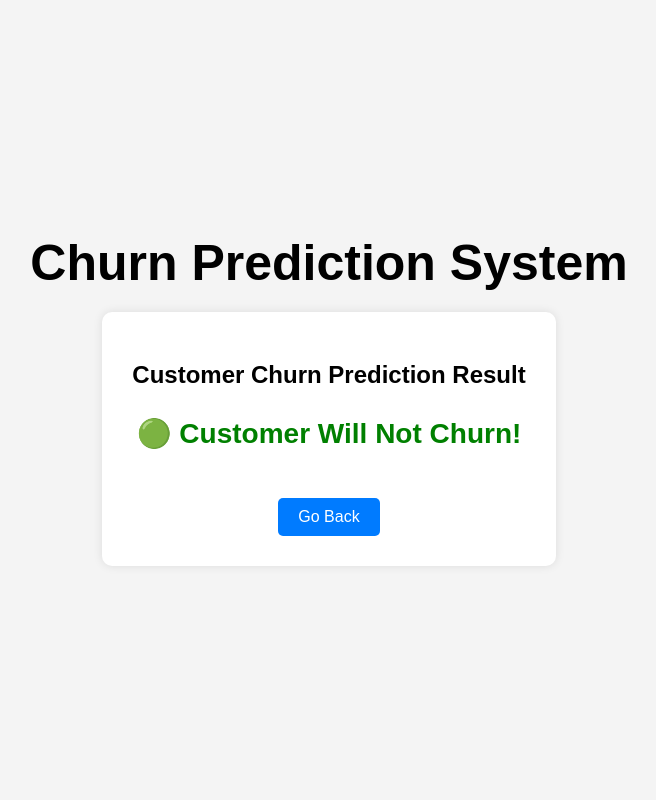
After one commit to rushalparajuli/churn_prediction, a Python web app: template templates/result.html in a window 1280 px wide. The commit adds this page. Shown: the whole page, without its empty margins (311-967 px from the left). Run offline with Jinja, Linux system fonts and the light colour scheme; the template is opened without the code that fills it, so the values that code supplies are empty.

Commit message:
frontend completed

```diff
--- a/templates/index.html
+++ b/templates/index.html
@@ -55,7 +55,8 @@
   <body>
     <div class="container">
       <h2>Churn Prediction Form</h2>
-      <form>
+      <!-- Form that submits data to result.html using GET method -->
+      <form action="result.html" method="get">
         <div class="form-group">
           <label for="customerID">Customer ID</label>
           <input type="text" id="customerID" name="customerID" required />
--- /dev/null
+++ b/templates/result.html
@@ -0,0 +1,107 @@
+<!DOCTYPE html>
+<html lang="en">
+  <head>
+    <meta charset="UTF-8" />
+    <meta name="viewport" content="width=device-width, initial-scale=1.0" />
+    <title>Churn Prediction Result</title>
+    <style>
+      /* Style for center alignment */
+      body {
+        font-family: Arial, sans-serif;
+        background-color: #f4f4f4;
+        display: flex;
+        justify-content: center;
+        align-items: center;
+        height: 100vh;
+        margin: 0;
+        flex-direction: column;
+      }
+
+      /* Result box styling */
+      .result-container {
+        background: white;
+        padding: 30px;
+        border-radius: 10px;
+        box-shadow: 0 0 10px rgba(0, 0, 0, 0.1);
+        text-align: center;
+      }
+
+      /* Churn result styles */
+      .churn {
+        color: red;
+        font-size: 28px;
+        font-weight: bold;
+      }
+      .not-churn {
+        color: green;
+        font-size: 28px;
+        font-weight: bold;
+      }
+
+      /* Go back button styling */
+      .back-button {
+        margin-top: 20px;
+        padding: 10px 20px;
+        font-size: 16px;
+        background: #007bff;
+        color: white;
+        border: none;
+        border-radius: 5px;
+        cursor: pointer;
+      }
+      .back-button:hover {
+        background: #0056b3;
+      }
+
+      /* Styling for the topic text */
+      .topic {
+        font-size: 50px;
+        font-weight: bold;
+        margin-bottom: 20px;
+      }
+    </style>
+  </head>
+  <body>
+    <div class="topic">Churn Prediction System</div>
+    <div class="result-container">
+      <h2>Customer Churn Prediction Result</h2>
+      <p id="result-text"></p>
+      <button class="back-button" onclick="goBack()">Go Back</button>
+    </div>
+
+    <script>
+      // Function to determine whether the customer will churn
+      function predictChurn() {
+        // Get URL parameters (data from the form)
+        const params = new URLSearchParams(window.location.search);
+        let tenure = params.get("tenure");
+        let monthlyCharges = params.get("monthlyCharges");
+
+        // Convert values to numbers for comparison
+        tenure = parseInt(tenure);
+        monthlyCharges = parseFloat(monthlyCharges);
+
+        // Churn condition: (Modify based on real logic)
+        let isChurn = tenure < 6 && monthlyCharges > 70 ? true : false;
+
+        // Display result with color
+        const resultText = document.getElementById("result-text");
+        if (isChurn) {
+          resultText.innerHTML = "🔴 Customer Will Churn!";
+          resultText.className = "churn";
+        } else {
+          resultText.innerHTML = "🟢 Customer Will Not Churn!";
+          resultText.className = "not-churn";
+        }
+      }
+
+      // Function to go back to the form page
+      function goBack() {
+        window.history.back();
+      }
+
+      // Run the churn prediction function when the page loads
+      window.onload = predictChurn;
+    </script>
+  </body>
+</html>
```
